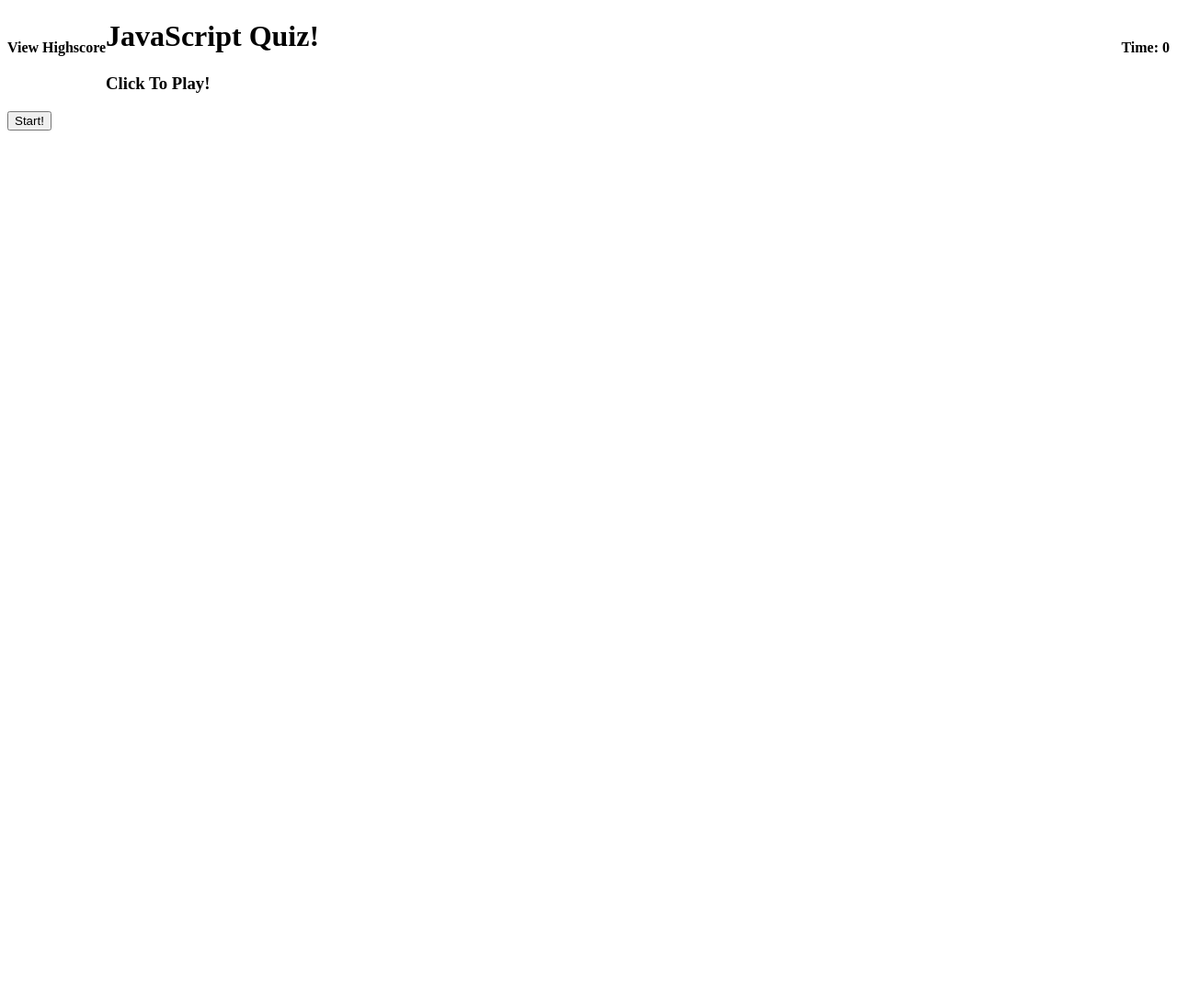
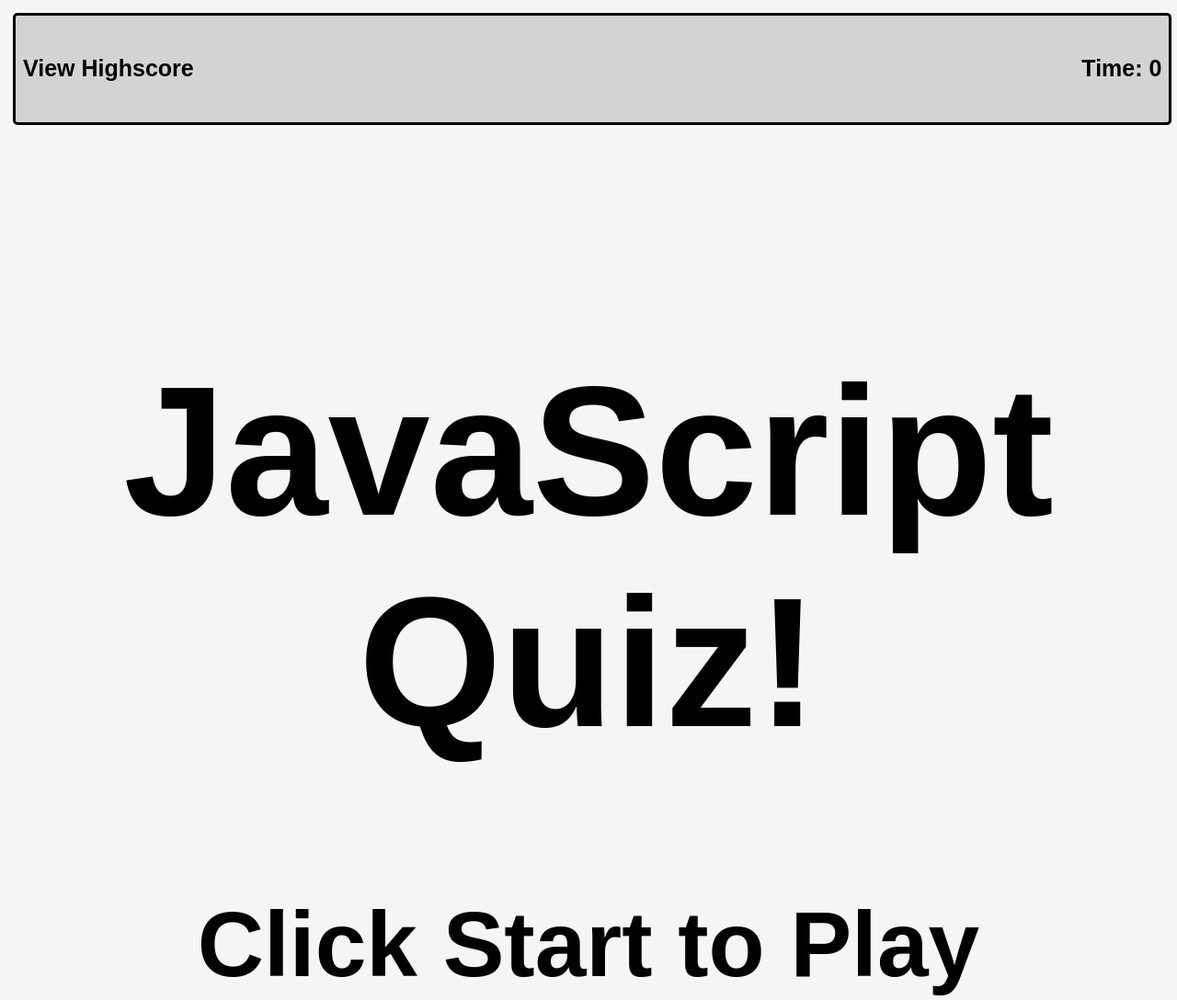
Before and after one commit to Andrewy2416/codequiz, a plain HTML site: page index.html in a window 1280 px wide. Shown: the top 1088 px of the page at 92% size. Before the commit the page ends 800 px from the top, so only its background shows below. Drawn offline with Linux system fonts and the light colour scheme.

Commit message:
Added Css for h1-h4, button, and aligned nav and with quiz body

```diff
--- a/index.html
+++ b/index.html
@@ -27,7 +27,7 @@
                  JavaScript Quiz!
              </h1>
              <h3>
-                 Click To Play!
+                 Click Start to Play
              </h3>
              <button>Start!</button>
          </div>
--- a/style.css
+++ b/style.css
@@ -6,3 +6,65 @@
 .left {
     float: left;
 }
+
+h1 {
+    color:black;
+    font-weight: bolder;
+    font-size: 200px;
+}
+
+h3  {
+    font-size: 100px;
+
+}
+
+h4 {
+    font-size: 25px;
+    padding: 10px 8px 10px 8px;
+}
+
+
+#nav {
+    display: block;
+    background-color: lightgray;
+    display: inline-block;
+    width: 98vw;
+    border: 3px solid black;
+    border-radius: 5px;
+    margin: 6px;
+}
+
+body {
+    font-family: 'Roboto Slab', arial;
+    background-color: whitesmoke;
+}
+
+#quizBody {
+    text-align: center;
+    padding: 12vh;
+}
+
+
+a {
+    text-decoration: none;
+    color: black;
+}
+
+button {
+    border: 2px solid black;
+    background-color: lightgray;
+    color: black;
+    border-radius: 5px;
+    padding: 10px 16px 10px 16px;
+    font-size: 50px;
+    font-family: Arial, Helvetica, sans-serif;
+    margin: 4px;
+}
+
+button:hover {
+    background-color: greenyellow;
+}
+
+#quiz {
+    text-align: center;
+}
```
